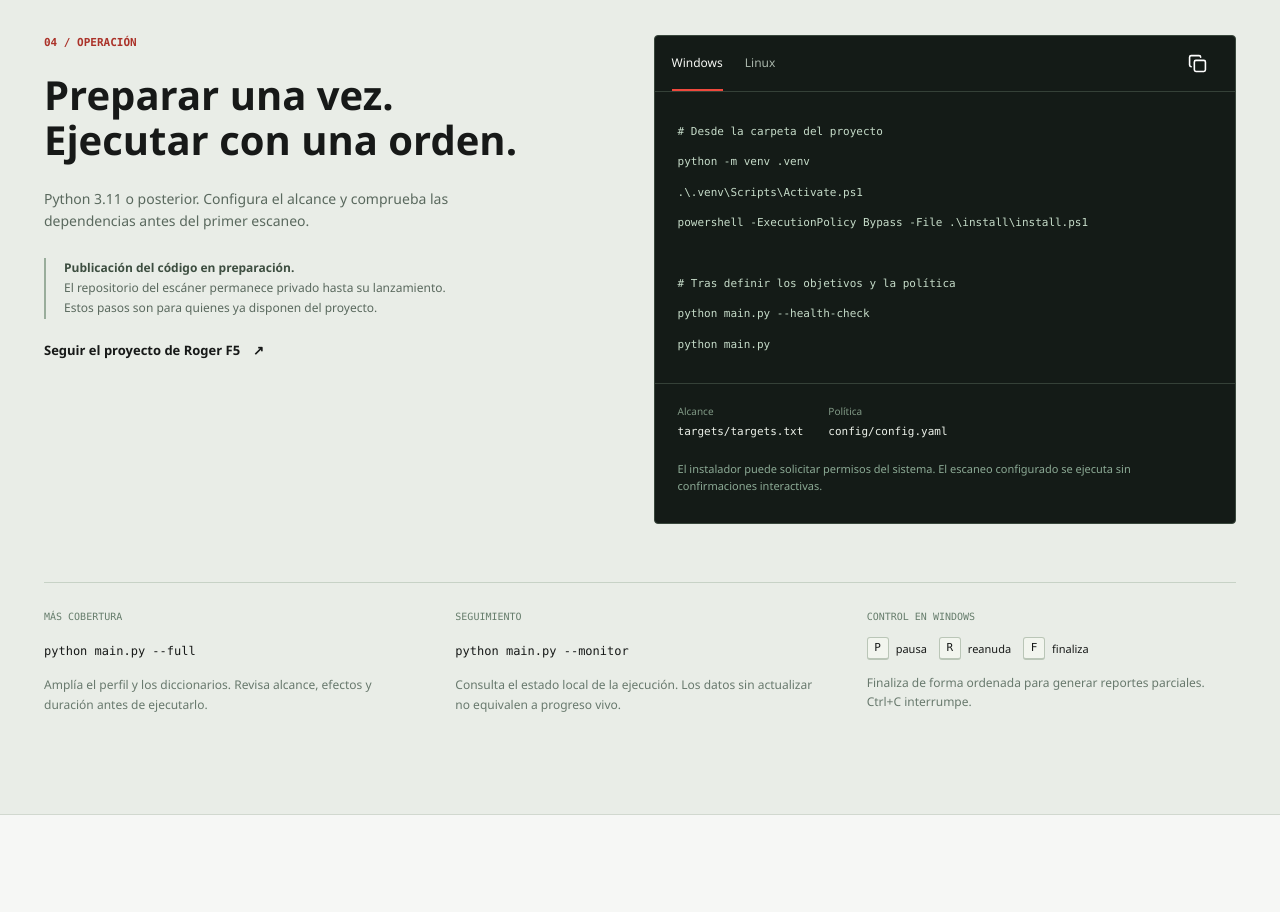
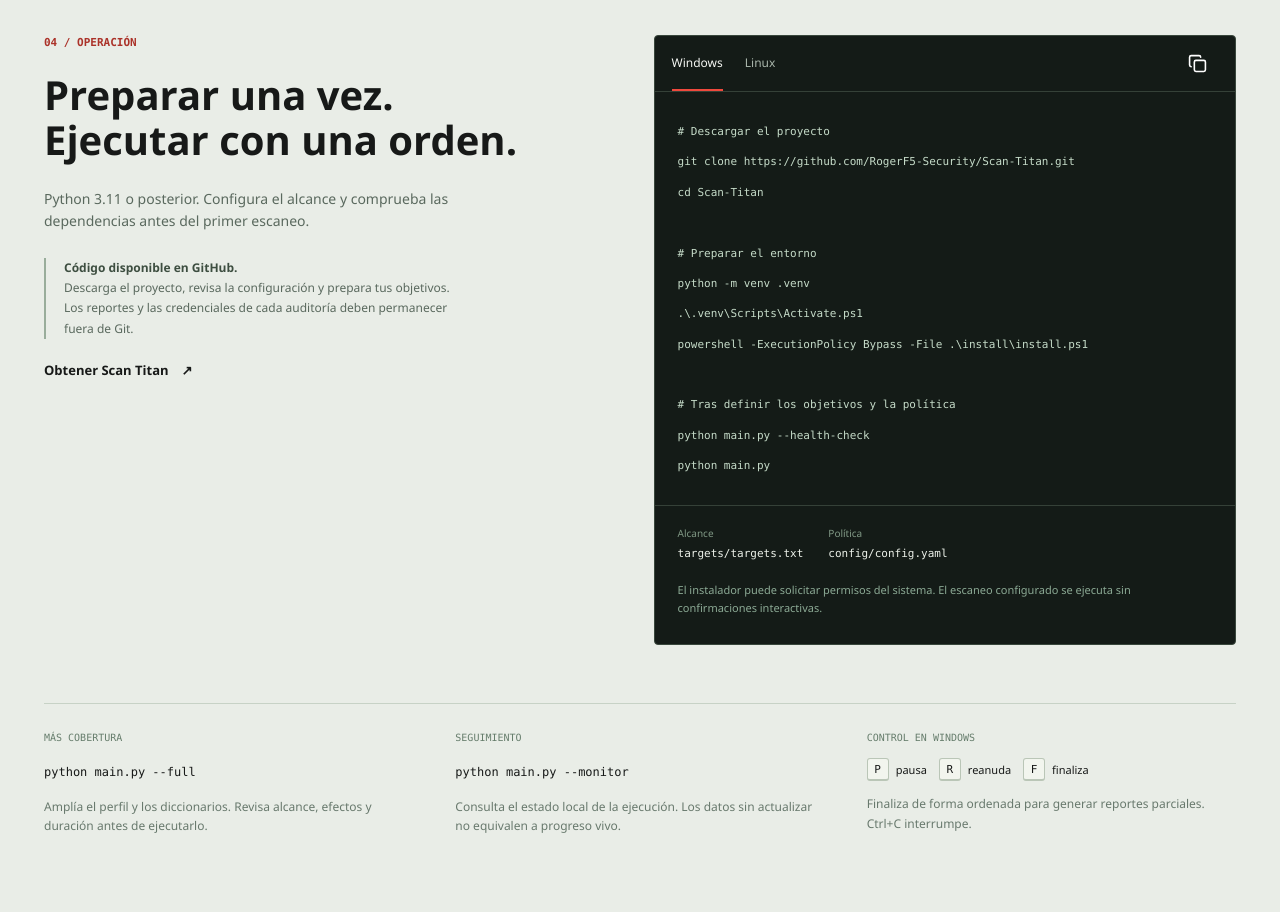
Before and after one commit to RogerF5-Security/Scan-Titan, a plain HTML site: page docs/web/index.html in a window 1280 px wide. Shown: the part 3400-4312 px from the top of the page. Drawn offline with Linux system fonts and the light colour scheme.

Commit message:
Habilitar publicacion autorizada y guia de instalacion publica

```diff
--- a/docs/web/index.html
+++ b/docs/web/index.html
@@ -783,16 +783,16 @@
               dependencias antes del primer escaneo.
             </p>
             <p class="release-note">
-              <strong>Publicación del código en preparación.</strong> El
-              repositorio del escáner permanece privado hasta su lanzamiento.
-              Estos pasos son para quienes ya disponen del proyecto.
+              <strong>Código disponible en GitHub.</strong> Descarga el proyecto,
+              revisa la configuración y prepara tus objetivos. Los reportes y las
+              credenciales de cada auditoría deben permanecer fuera de Git.
             </p>
             <a
               class="text-link"
-              href="https://github.com/RogerF5-Security"
+              href="https://github.com/RogerF5-Security/Scan-Titan"
               target="_blank"
               rel="noopener noreferrer"
-              >Seguir el proyecto de Roger F5
+              >Obtener Scan Titan
               <span aria-hidden="true">↗</span></a
             >
           </div>
@@ -840,7 +840,11 @@
               aria-labelledby="tab-windows"
               tabindex="0"
             >
-              <pre><code># Desde la carpeta del proyecto
+              <pre><code># Descargar el proyecto
+git clone https://github.com/RogerF5-Security/Scan-Titan.git
+cd Scan-Titan
+
+# Preparar el entorno
 python -m venv .venv
 .\.venv\Scripts\Activate.ps1
 powershell -ExecutionPolicy Bypass -File .\install\install.ps1
@@ -856,7 +860,11 @@
               tabindex="0"
               hidden
             >
-              <pre><code># Desde la carpeta del proyecto
+              <pre><code># Descargar el proyecto
+git clone https://github.com/RogerF5-Security/Scan-Titan.git
+cd Scan-Titan
+
+# Preparar el entorno
 python3 -m venv .venv
 source .venv/bin/activate
 bash install/install.sh
```
Also changed, not shown: docs/web/creditos.html (+5 -3 lines), 6 other files.
